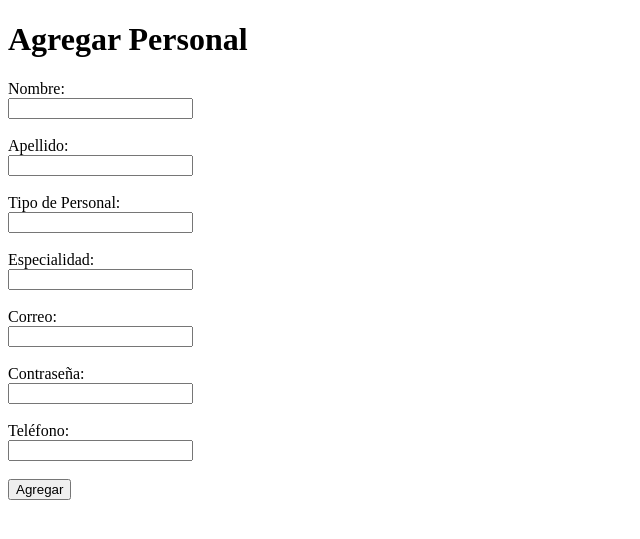
After one commit to RobertoLopezAguilera/CentroSalud, a PHP site: page /agregar_personal.php in a window 1280 px wide. The commit adds this page. Shown: the top 539 px of the page, without its empty margins (0-640 px from the left). Run offline with PHP 8.4, Linux system fonts and the light colour scheme.

Commit message:
eliminar_personal.php y agregar_personal.php

```diff
--- /dev/null
+++ b/agregar_personal.php
@@ -0,0 +1,59 @@
+<?php
+if ($_SERVER["REQUEST_METHOD"] == "POST") {
+    include 'includes/conexion.php';
+
+    $nombre = $_POST['nombre'];
+    $apellido = $_POST['apellido'];
+    $tipo_personal = $_POST['tipo_personal'];
+    $especialidad = $_POST['especialidad'];
+    $correo = $_POST['correo'];
+    $contraseña = sha1($_POST['contraseña']);
+    $telefono = $_POST['telefono'];
+
+    $sql = "INSERT INTO Personal (nombre, apellido, tipo_personal, especialidad, correo, contraseña, telefono)
+            VALUES ('$nombre', '$apellido', '$tipo_personal', '$especialidad', '$correo', '$contraseña', '$telefono')";
+
+    if ($conn->query($sql) === TRUE) {
+        header("Location: personal.php");
+    } else {
+        echo "Error: " . $sql . "<br>" . $conn->error;
+    }
+
+    $conn->close();
+}
+?>
+<!DOCTYPE html>
+<html lang="en">
+<head>
+    <meta charset="UTF-8">
+    <meta name="viewport" content="width=device-width, initial-scale=1.0">
+    <title>Agregar Personal</title>
+</head>
+<body>
+    <h1>Agregar Personal</h1>
+    <form method="POST" action="<?php echo $_SERVER['PHP_SELF']; ?>">
+        <label for="nombre">Nombre:</label><br>
+        <input type="text" id="nombre" name="nombre" required><br><br>
+
+        <label for="apellido">Apellido:</label><br>
+        <input type="text" id="apellido" name="apellido" required><br><br>
+
+        <label for="tipo_personal">Tipo de Personal:</label><br>
+        <input type="text" id="tipo_personal" name="tipo_personal" required><br><br>
+
+        <label for="especialidad">Especialidad:</label><br>
+        <input type="text" id="especialidad" name="especialidad"><br><br>
+
+        <label for="correo">Correo:</label><br>
+        <input type="email" id="correo" name="correo" required><br><br>
+
+        <label for="contraseña">Contraseña:</label><br>
+        <input type="password" id="contraseña" name="contraseña" required><br><br>
+
+        <label for="telefono">Teléfono:</label><br>
+        <input type="text" id="telefono" name="telefono" required><br><br>
+
+        <input type="submit" value="Agregar">
+    </form>
+</body>
+</html>
--- a/personal.php
+++ b/personal.php
@@ -35,8 +35,8 @@
     } else {
         echo "No se encontraron resultados";
     }
-
     $conn->close();
     ?>
+    <a href="agregar_personal.php">Agregar Personal</a>
 </body>
 </html>
```
Also changed, not shown: eliminar_personal.php (+34 -0 lines), bd/DER4.png.
